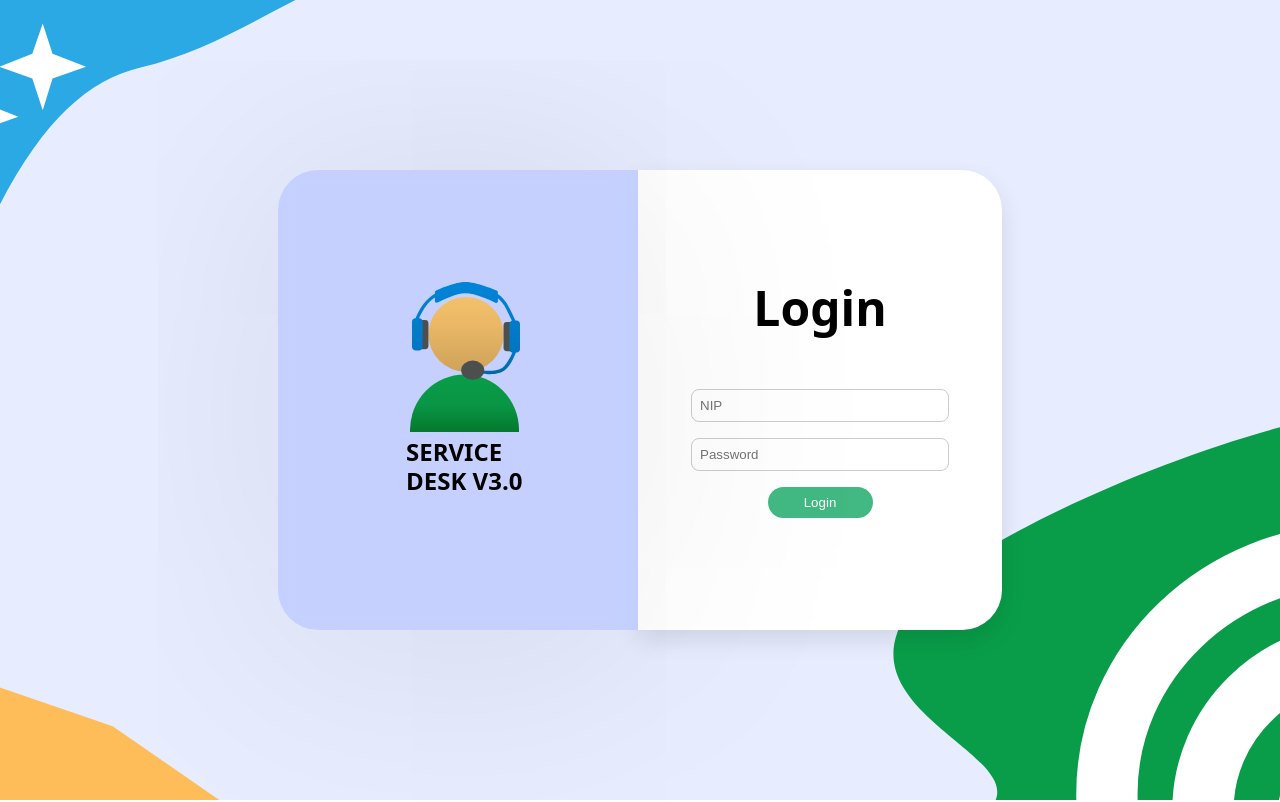
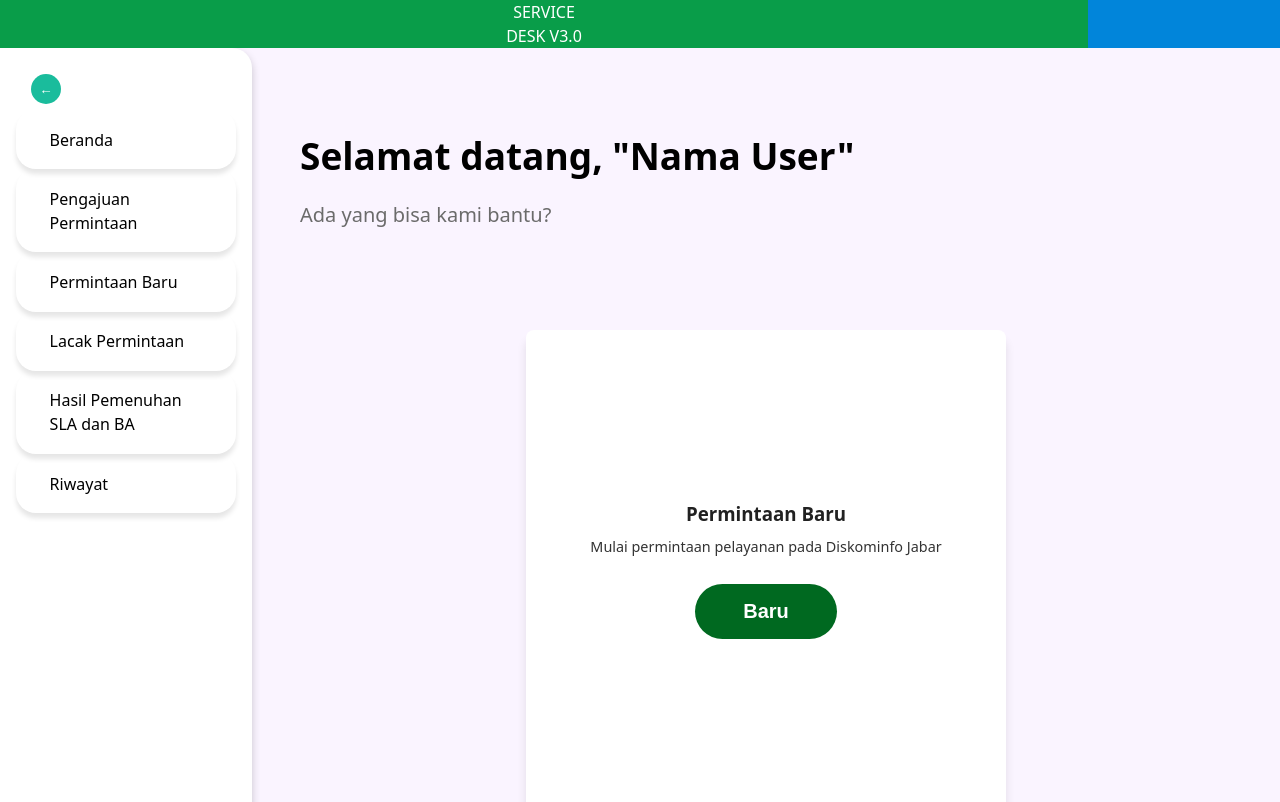
Before and after one commit to Damairf/Service-Desk-3.0, a Vue app in the folder Frontend-Service-Desk/: page /beranda in a window 1280 px wide. Before the commit this address led to /login. Shown: the top 802 px of the page. Built offline with nearby package versions, Linux system fonts and the light colour scheme; no server answers.

Commit message:
Beranda Update

```diff
--- a/Frontend-Service-Desk/src/views/User/Beranda/beranda.vue
+++ b/Frontend-Service-Desk/src/views/User/Beranda/beranda.vue
@@ -1,51 +1,7 @@
-<script setup>
-  import { inject, ref, computed, onBeforeMount, onMounted } from 'vue';
-  import axios from 'axios'
-  import { useRouter } from 'vue-router'
-
-  // biar tombolnya bisa berfungsi
-  const selectMenu = inject('selectMenu')
-  function handleOK(){
-    selectMenu('Pengajuan Permintaan')
-  }
-
-const nama_depan = ref('')
-const nama_belakang = ref('')
-const router = useRouter()
-
-onMounted(()=> {
-  const token = localStorage.getItem('Token');
-  if(!token) {
-    router.push('/login')
-  }
-})
-
-onBeforeMount(() => {
-  const token = localStorage.getItem('Token');
-  axios.get('http://127.0.0.1:8000/api/user/profile', {
-    headers: {
-      Authorization: 'Bearer ' + token
-    }
-  })
-  .then(response => {
-    console.log(response);
-    nama_depan.value = response.data.Nama_Depan
-    nama_belakang.value = response.data.Nama_Belakang
-    localStorage.setItem('nama_depan', response.data.Nama_Depan)
-    localStorage.setItem('nama_belakang', response.data.Nama_Belakang)
-  })
-  .catch(error => {
-    console.error(error);
-  });
-});
-
-
-</script>
-
-  <template>
+<template>
       <div class="container">
         <div class="greet">
-        <h1>Selamat datang, {{ nama_depan + " " + nama_belakang }}</h1>
+        <h1>Selamat datang, "Nama User"</h1>
         <p>
           Ada yang bisa kami bantu?
         </p>
@@ -54,7 +10,7 @@ onBeforeMount(() => {
         <div class="box">
           <h3>Permintaan Baru</h3>
           <p>Mulai permintaan pelayanan pada Diskominfo Jabar</p>
-          <button class="tambah" @click="handleOK">Baru</button>
+          <button class="tambah">Baru</button>
         </div>
         <div class="box">
           <h3>Lacak Permintaan</h3>
@@ -68,7 +24,6 @@ onBeforeMount(() => {
     <style>
       html, body {
       height: 100%;
-      width: 100%;
       margin: 0;
       padding: 0;
     }
@@ -79,6 +34,8 @@ onBeforeMount(() => {
     .container{
       background-color: #FAF4FF;
       min-height: 100vh;
+      padding: 1rem;
+      position: relative;
     }
 
     .greet h1{
@@ -94,25 +51,41 @@ onBeforeMount(() => {
       font-size: 20px;
     }
 
-    .boxHolder{
+    .boxHolder {
       display: flex;
       justify-content: center;
+      flex-wrap: wrap;
+      gap: 2rem;
     }
 
-    .box{
+    .box {
       background-color: white;
-      width: 30rem;
+      width: 100%;
+      max-width: 30rem;
+      min-width: 250px;
       height: 30rem;
       border-radius: 8px;
       box-shadow: 0 10px 10px rgba(0, 0, 0, 0.1);
-
+      position: relative;
       display: flex;
       flex-direction: column;
       justify-content: center;
       align-items: center;
       gap: 0.5rem;
       margin-top: 5rem;
-      margin-left: 2.5rem;
+    }
+
+    @media (max-width: 900px) {
+      .boxHolder {
+        flex-direction: column;
+        align-items: center;
+        gap: 2rem;
+      }
+      .box {
+        max-width: 90vw;
+        height: auto;
+        margin-top: 2rem;
+      }
     }
 
     .box h3 {
```
